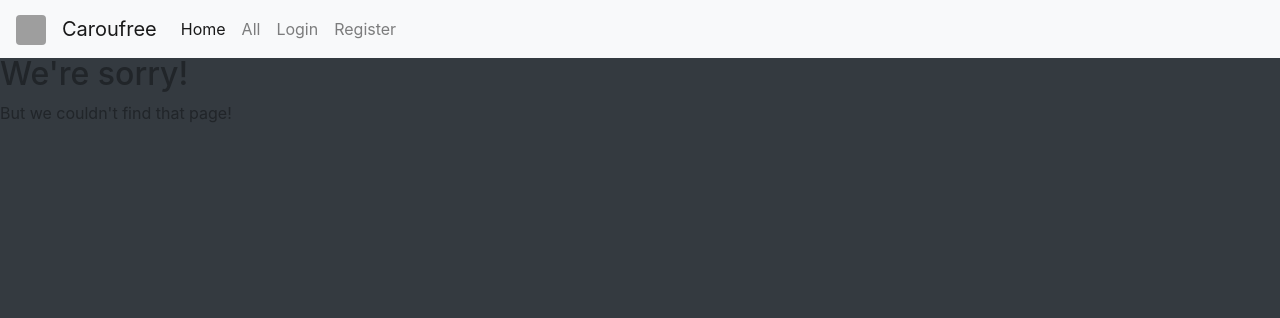
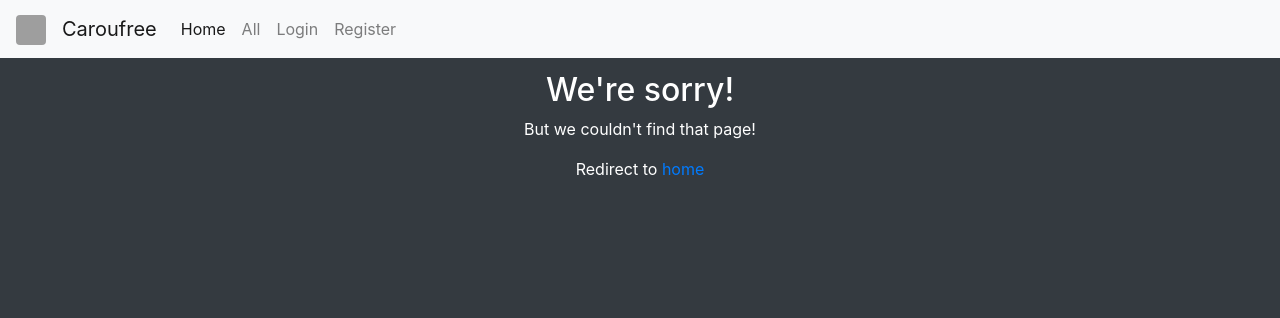
Before and after one commit to c160034/caroufree, a Django app: template templates/404.html in a window 1280 px wide. Shown: the top 318 px of the page. Run offline with Django 4.2, Linux system fonts and the light colour scheme; the template is opened without the code that fills it, so the values that code supplies are empty; grey boxes are pictures that could not be loaded.

Commit message:
refactoring error 404 page

```diff
--- a/templates/404.html
+++ b/templates/404.html
@@ -5,6 +5,9 @@
 {% endblock %}
 
 {% block content%}
-    <h2>We're sorry!</h2>
-    <p>But we couldn't find that page!</p>
+    <div class="text-white text-center mt-3">
+        <h2>We're sorry!</h2>
+        <p>But we couldn't find that page!</p>
+        <p>Redirect to <a class="link-primary" href="{% url "starting-page" %}">home</a></p>
+    </div>
 {% endblock %}
```
